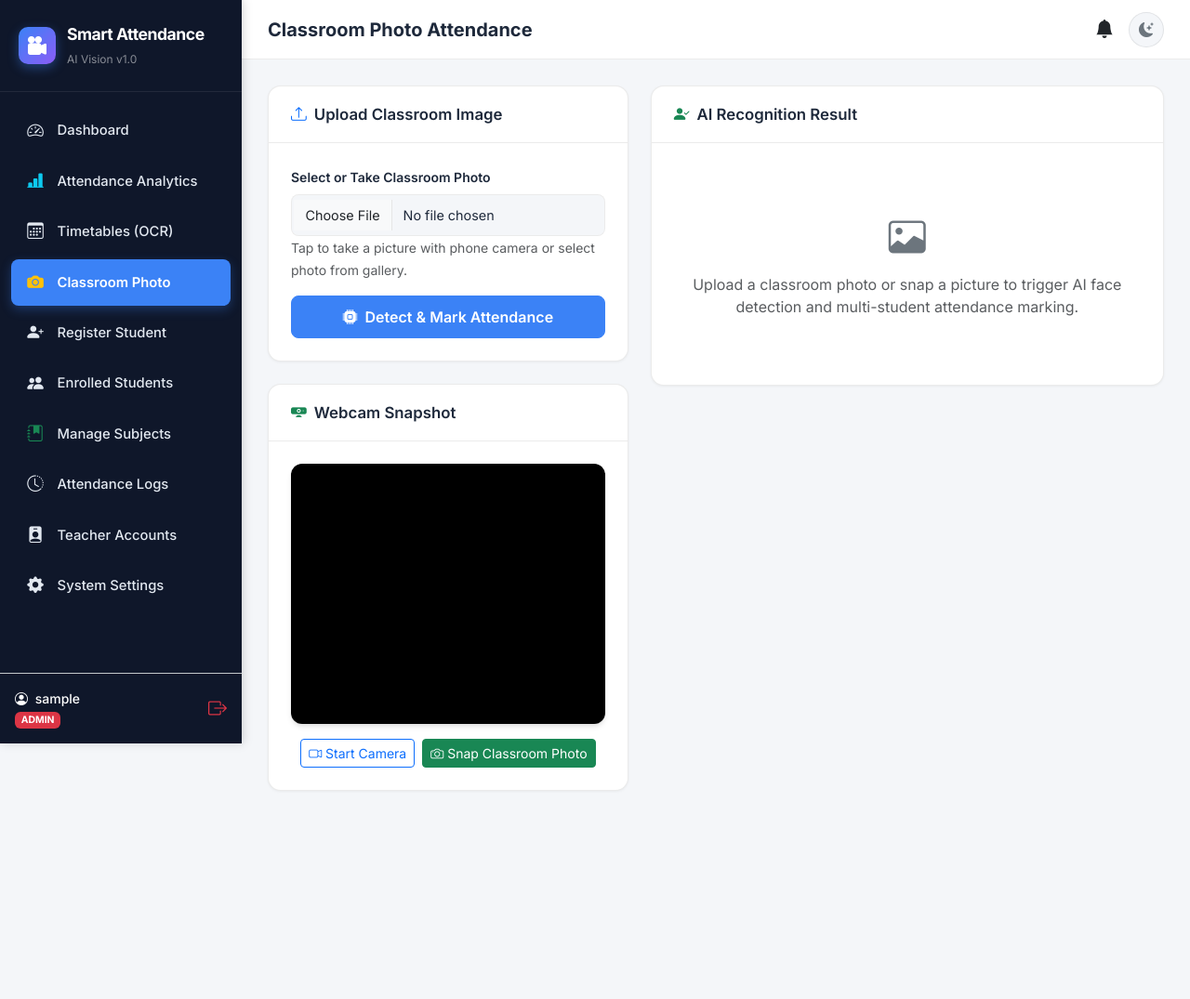
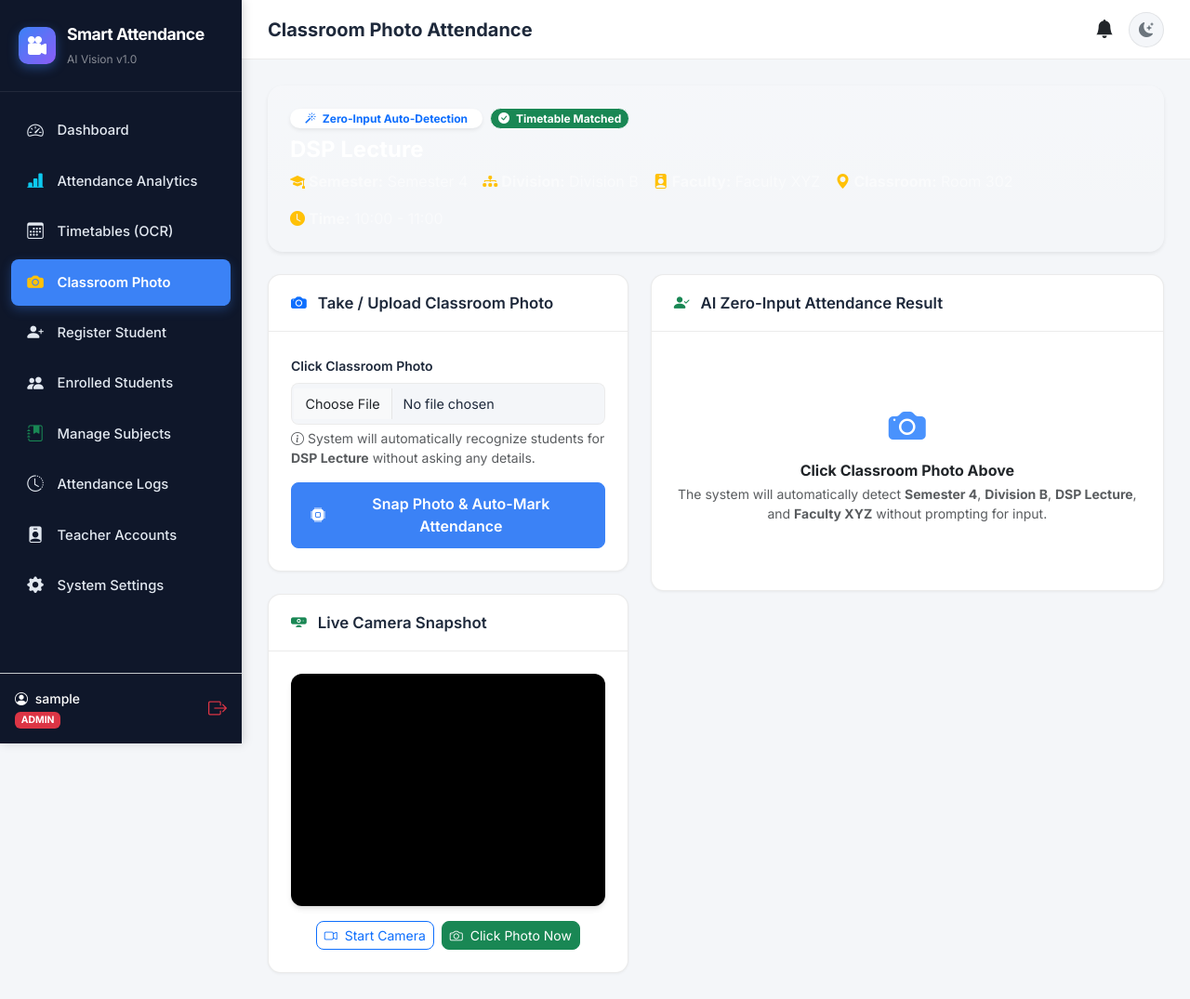
Before and after one commit to dp500518-alt/AI-attendance-, a Flask app: page /classroom in a window 1280 px wide. Shown: the whole page at 93% size. Before the commit the page ends 851 px from the top, so only its background shows below. Run offline with Flask 3, Linux system fonts and the light colour scheme; the visitor is signed in with stand-in values (Sample User, id 1); data comes from the database, SQL or seed files in the repository; data that the repository does not hold is empty.

Commit message:
feat: Implement AI Timetable OCR PDF extraction and Zero-Input Classroom Photo Attendance Auto-Detection

```diff
--- a/app.py
+++ b/app.py
@@ -195,7 +195,11 @@ def register_student():
 @app.route('/classroom')
 @login_required
 def classroom_attendance():
-    return render_template('classroom.html', active_page='classroom', result_summary=None)
+    selected_slot_id = request.args.get('slot_id', type=int)
+    teacher_name = session.get('user') if session.get('user_role') != 'admin' else None
+    active_slot = database.get_active_timetable_slot(teacher_username=teacher_name, slot_id=selected_slot_id)
+    all_slots = database.get_timetable(teacher_username=teacher_name)
+    return render_template('classroom.html', active_page='classroom', active_slot=active_slot, all_slots=all_slots, result_summary=None)
 
 @app.route('/classroom/upload', methods=['POST'])
 @login_required
@@ -209,6 +213,9 @@ def classroom_upload():
         flash("No file selected.", "error")
         return redirect(url_for('classroom_attendance'))
 
+    selected_slot_id = request.form.get('slot_id', type=int)
+    teacher_name = session.get('user') if session.get('user_role') != 'admin' else None
+
     try:
         import numpy as np
         import cv2
@@ -216,11 +223,19 @@ def classroom_upload():
         img_bgr = cv2.imdecode(file_bytes, cv2.IMREAD_COLOR)
 
         threshold_val = float(database.get_setting('recognition_threshold', config.RECOGNITION_THRESHOLD))
-        success, msg, summary = attendance.process_classroom_image(img_bgr, custom_threshold=threshold_val)
+        success, msg, summary = attendance.process_classroom_image(
+            img_bgr,
+            custom_threshold=threshold_val,
+            teacher_username=teacher_name,
+            slot_id=selected_slot_id
+        )
+
+        active_slot = database.get_active_timetable_slot(teacher_username=teacher_name, slot_id=selected_slot_id)
+        all_slots = database.get_timetable(teacher_username=teacher_name)
 
         if success:
             flash(msg, "success")
-            return render_template('classroom.html', active_page='classroom', result_summary=summary)
+            return render_template('classroom.html', active_page='classroom', active_slot=active_slot, all_slots=all_slots, result_summary=summary)
         else:
             flash(msg, "error")
 
@@ -233,6 +248,9 @@ def classroom_upload():
 @login_required
 def classroom_snap():
     snap_b64 = request.form.get('snap_b64', '')
+    selected_slot_id = request.form.get('slot_id', type=int)
+    teacher_name = session.get('user') if session.get('user_role') != 'admin' else None
+
     if not snap_b64:
         flash("No camera snapshot received.", "error")
         return redirect(url_for('classroom_attendance'))
@@ -240,11 +258,19 @@ def classroom_snap():
     try:
         img_bgr = decode_base64_image(snap_b64)
         threshold_val = float(database.get_setting('recognition_threshold', config.RECOGNITION_THRESHOLD))
-        success, msg, summary = attendance.process_classroom_image(img_bgr, custom_threshold=threshold_val)
+        success, msg, summary = attendance.process_classroom_image(
+            img_bgr,
+            custom_threshold=threshold_val,
+            teacher_username=teacher_name,
+            slot_id=selected_slot_id
+        )
+
+        active_slot = database.get_active_timetable_slot(teacher_username=teacher_name, slot_id=selected_slot_id)
+        all_slots = database.get_timetable(teacher_username=teacher_name)
 
         if success:
             flash(msg, "success")
-            return render_template('classroom.html', active_page='classroom', result_summary=summary)
+            return render_template('classroom.html', active_page='classroom', active_slot=active_slot, all_slots=all_slots, result_summary=summary)
         else:
             flash(msg, "error")
     except Exception as e:
--- a/templates/classroom.html
+++ b/templates/classroom.html
@@ -3,6 +3,52 @@
 {% block page_title %}Classroom Photo Attendance{% endblock %}
 
 {% block content %}
+
+<!-- Zero-Input Live AI Context Banner -->
+<div class="card border-0 shadow-sm rounded-4 mb-4 bg-gradient text-white" style="background: linear-gradient(135deg, #0d6efd 0%, #0a58ca 100%);">
+    <div class="card-body p-4">
+        <div class="d-flex flex-wrap align-items-center justify-content-between gap-3">
+            <div>
+                <div class="d-flex align-items-center gap-2 mb-2">
+                    <span class="badge bg-white text-primary fw-bold px-3 py-1 rounded-pill shadow-sm">
+                        <i class="bi bi-magic me-1"></i> Zero-Input Auto-Detection
+                    </span>
+                    <span class="badge bg-success border border-light text-white px-2 py-1 rounded-pill small">
+                        <i class="bi bi-check-circle-fill me-1"></i> Timetable Matched
+                    </span>
+                </div>
+                <h4 class="fw-bold mb-1 text-white">
+                    {% if active_slot %}
+                        {{ active_slot.subject_name }}
+                    {% else %}
+                        DSP Lecture
+                    {% endif %}
+                </h4>
+                <div class="d-flex flex-wrap align-items-center gap-3 text-white-50 fs-6 mt-2">
+                    <span><i class="bi bi-mortarboard-fill text-warning me-1"></i><strong>Semester:</strong> {{ active_slot.semester if active_slot else 'Semester 4' }}</span>
+                    <span><i class="bi bi-diagram-3-fill text-warning me-1"></i><strong>Division:</strong> {{ active_slot.division if active_slot else 'Division B' }}</span>
+                    <span><i class="bi bi-person-badge-fill text-warning me-1"></i><strong>Faculty:</strong> {{ active_slot.teacher_name or active_slot.teacher_username if active_slot else 'Faculty XYZ' }}</span>
+                    <span><i class="bi bi-geo-alt-fill text-warning me-1"></i><strong>Classroom:</strong> {{ active_slot.room_number if active_slot and active_slot.room_number else 'Room 302' }}</span>
+                    <span><i class="bi bi-clock-fill text-warning me-1"></i><strong>Time:</strong> {{ active_slot.start_time if active_slot else '10:00' }} - {{ active_slot.end_time if active_slot else '11:00' }}</span>
+                </div>
+            </div>
+
+            {% if all_slots %}
+            <div class="bg-white bg-opacity-10 p-3 rounded-3 border border-white border-opacity-25 ms-auto" style="min-width: 240px;">
+                <label class="form-label text-white small mb-1 fw-semibold"><i class="bi bi-sliders me-1"></i> Active Timetable Slot Context</label>
+                <select id="slotSelector" class="form-select form-select-sm border-0 shadow-sm rounded-3" onchange="switchTimetableSlot(this.value)">
+                    {% for slot in all_slots %}
+                    <option value="{{ slot.id }}" {% if active_slot and active_slot.id == slot.id %}selected{% endif %}>
+                        {{ slot.subject_name }} ({{ slot.semester }} {{ slot.division }}) - {{ slot.start_time }}
+                    </option>
+                    {% endfor %}
+                </select>
+            </div>
+            {% endif %}
+        </div>
+    </div>
+</div>
+
 <div class="row g-4">
     <!-- Controls Panel: Upload or Webcam -->
     <div class="col-12 col-lg-5">
@@ -10,18 +56,19 @@
         <div class="custom-card mb-4">
             <div class="card-header-custom">
                 <h5 class="card-title-custom">
-                    <i class="bi bi-upload text-primary"></i> Upload Classroom Image
+                    <i class="bi bi-camera-fill text-primary me-1"></i> Take / Upload Classroom Photo
                 </h5>
             </div>
             <div class="card-body-custom">
                 <form action="{{ url_for('classroom_upload') }}" method="POST" enctype="multipart/form-data">
+                    <input type="hidden" name="slot_id" value="{{ active_slot.id if active_slot else '' }}">
                     <div class="mb-3">
-                        <label class="form-label small fw-semibold">Select or Take Classroom Photo</label>
-                        <input type="file" name="classroom_photo" class="form-control" accept="image/*" capture="environment" required>
-                        <small class="text-muted">Tap to take a picture with phone camera or select photo from gallery.</small>
+                        <label class="form-label small fw-semibold">Click Classroom Photo</label>
+                        <input type="file" name="classroom_photo" class="form-control rounded-3" accept="image/*" capture="environment" required>
+                        <small class="text-muted d-block mt-1"><i class="bi bi-info-circle me-1"></i>System will automatically recognize students for <strong>{{ active_slot.subject_name if active_slot else 'DSP Lecture' }}</strong> without asking any details.</small>
                     </div>
-                    <button type="submit" class="btn btn-primary-custom w-100 justify-content-center">
-                        <i class="bi bi-cpu-fill"></i> Detect & Mark Attendance
+                    <button type="submit" class="btn btn-primary-custom w-100 justify-content-center rounded-3">
+                        <i class="bi bi-cpu-fill me-1"></i> Snap Photo & Auto-Mark Attendance
                     </button>
                 </form>
             </div>
@@ -31,24 +78,25 @@
         <div class="custom-card mb-0">
             <div class="card-header-custom">
                 <h5 class="card-title-custom">
-                    <i class="bi bi-webcam-fill text-success"></i> Webcam Snapshot
+                    <i class="bi bi-webcam-fill text-success me-1"></i> Live Camera Snapshot
                 </h5>
             </div>
             <div class="card-body-custom text-center">
-                <div class="video-preview-box mb-3" style="height: 280px;">
+                <div class="video-preview-box mb-3" style="height: 250px;">
                     <video id="classroomVideo" autoplay playsinline muted></video>
                 </div>
                 <div class="d-flex justify-content-center gap-2">
-                    <button type="button" class="btn btn-sm btn-outline-primary" onclick="startClassroomWebcam('classroomVideo')">
-                        <i class="bi bi-camera-video"></i> Start Camera
+                    <button type="button" class="btn btn-sm btn-outline-primary rounded-3" onclick="startClassroomWebcam('classroomVideo')">
+                        <i class="bi bi-camera-video me-1"></i> Start Camera
                     </button>
-                    <button type="button" class="btn btn-sm btn-success" onclick="snapAndSubmitClassroom()">
-                        <i class="bi bi-camera"></i> Snap Classroom Photo
+                    <button type="button" class="btn btn-sm btn-success rounded-3" onclick="snapAndSubmitClassroom()">
+                        <i class="bi bi-camera me-1"></i> Click Photo Now
                     </button>
                 </div>
                 <!-- Hidden form for Base64 snap submission -->
                 <form id="snapForm" action="{{ url_for('classroom_snap') }}" method="POST" class="d-none">
                     <input type="hidden" id="snap_b64" name="snap_b64" value="">
+                    <input type="hidden" name="slot_id" value="{{ active_slot.id if active_slot else '' }}">
                 </form>
             </div>
         </div>
@@ -59,17 +107,27 @@
         <div class="custom-card">
             <div class="card-header-custom">
                 <h5 class="card-title-custom">
-                    <i class="bi bi-person-check-fill text-success"></i> AI Recognition Result
+                    <i class="bi bi-person-check-fill text-success me-1"></i> AI Zero-Input Attendance Result
                 </h5>
             </div>
             <div class="card-body-custom">
                 {% if result_summary %}
-                <div class="alert alert-info border-0 shadow-sm d-flex justify-content-between align-items-center mb-3">
-                    <div>
-                        <strong>Faces Detected:</strong> {{ result_summary.total_detected }} &nbsp;|&nbsp;
-                        <strong class="text-success">Newly Marked:</strong> {{ result_summary.newly_marked_present|length }} &nbsp;|&nbsp;
-                        <strong class="text-secondary">Already Marked:</strong> {{ result_summary.already_marked_present|length }} &nbsp;|&nbsp;
-                        <strong class="text-danger">Unknown:</strong> {{ result_summary.unknown_count }}
+                <div class="p-3 bg-light border rounded-3 mb-3">
+                    <div class="d-flex flex-wrap justify-content-between align-items-center gap-2 mb-2">
+                        <span class="fw-bold text-primary"><i class="bi bi-award-fill me-1"></i>{{ result_summary.subject_name }}</span>
+                        <span class="badge bg-success-subtle text-success border"><i class="bi bi-shield-check me-1"></i>Zero-Input Processed</span>
+                    </div>
+                    <div class="small text-muted mb-2">
+                        <strong>Semester:</strong> {{ result_summary.semester }} &nbsp;|&nbsp;
+                        <strong>Division:</strong> {{ result_summary.division }} &nbsp;|&nbsp;
+                        <strong>Faculty:</strong> {{ result_summary.teacher_name }} &nbsp;|&nbsp;
+                        <strong>Room:</strong> {{ result_summary.room_number }}
+                    </div>
+                    <div class="d-flex gap-3 small pt-2 border-top">
+                        <span><strong>Detected:</strong> {{ result_summary.total_detected }}</span>
+                        <span class="text-success"><strong>Newly Marked:</strong> {{ result_summary.newly_marked_present|length }}</span>
+                        <span class="text-secondary"><strong>Already Marked:</strong> {{ result_summary.already_marked_present|length }}</span>
+                        <span class="text-danger"><strong>Unknown:</strong> {{ result_summary.unknown_count }}</span>
                     </div>
                 </div>
 
@@ -80,7 +138,7 @@
 
                 <!-- Newly Marked Students List -->
                 {% if result_summary.newly_marked_present %}
-                <h6 class="fw-bold mb-2 text-success"><i class="bi bi-check-circle-fill"></i> Marked Present Today:</h6>
+                <h6 class="fw-bold mb-2 text-success"><i class="bi bi-check-circle-fill me-1"></i> Marked Present Automatically:</h6>
                 <div class="table-responsive mb-3">
                     <table class="table table-sm table-hover align-middle small">
                         <thead class="table-light">
@@ -88,7 +146,7 @@
                                 <th>Student ID</th>
                                 <th>Name</th>
                                 <th>Roll Number</th>
-                                <th>Department</th>
+                                <th>Semester & Div</th>
                                 <th>Confidence</th>
                             </tr>
                         </thead>
@@ -98,7 +156,7 @@
                                 <td><code>{{ st.student_id }}</code></td>
                                 <td class="fw-semibold">{{ st.name }}</td>
                                 <td>{{ st.roll_number }}</td>
-                                <td>{{ st.department }}</td>
+                                <td>{{ st.semester }} ({{ st.division }})</td>
                                 <td><span class="badge bg-success-subtle text-success">{{ st.confidence }}</span></td>
                             </tr>
                             {% endfor %}
@@ -109,8 +167,9 @@
 
                 {% else %}
                 <div class="text-center text-muted py-5">
-                    <i class="bi bi-image fs-1 d-block mb-2 text-secondary"></i>
-                    Upload a classroom photo or snap a picture to trigger AI face detection and multi-student attendance marking.
+                    <i class="bi bi-camera-fill fs-1 d-block mb-2 text-primary opacity-75"></i>
+                    <h6 class="fw-bold text-dark mb-1">Click Classroom Photo Above</h6>
+                    <p class="small text-muted mb-0">The system will automatically detect <strong>Semester 4</strong>, <strong>Division B</strong>, <strong>DSP Lecture</strong>, and <strong>Faculty XYZ</strong> without prompting for input.</p>
                 </div>
                 {% endif %}
             </div>
@@ -121,6 +180,12 @@
 
 {% block scripts %}
 <script>
+    function switchTimetableSlot(slotId) {
+        if (slotId) {
+            window.location.href = "{{ url_for('classroom_attendance') }}?slot_id=" + slotId;
+        }
+    }
+
     function snapAndSubmitClassroom() {
         const b64 = captureClassroomPhoto('classroomVideo');
         if (b64) {
--- a/templates/ocr_preview.html
+++ b/templates/ocr_preview.html
@@ -96,7 +96,7 @@ document.addEventListener('DOMContentLoaded', () => {
         const entries = [];
 
         rows.forEach(row => {
-            entries.append({
+            entries.push({
                 day_of_week: row.querySelector('.cell-day').value,
                 start_time: row.querySelector('.cell-start').value,
                 end_time: row.querySelector('.cell-end').value,
```
Also changed, not shown: attendance.py (+18 -14 lines), database.py (+70 -4 lines), ocr_timetable.py (+54 -29 lines).
